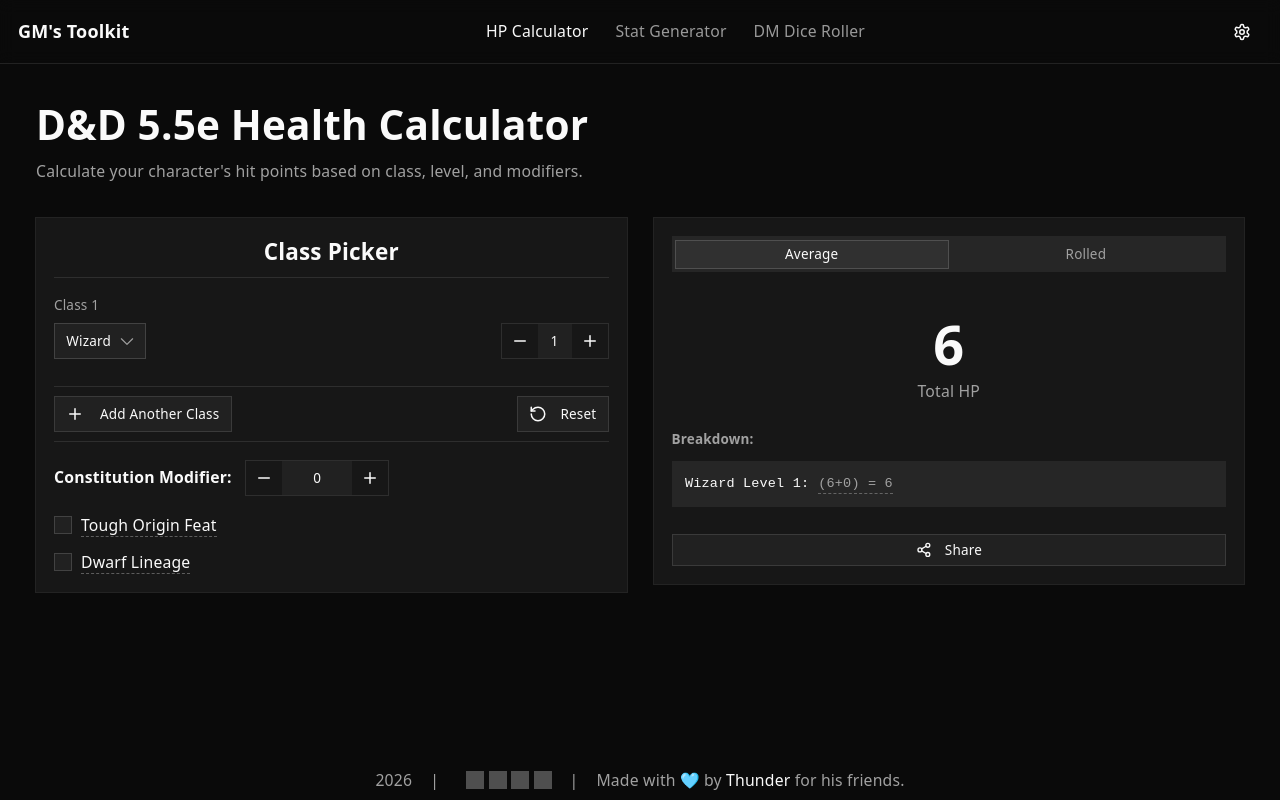
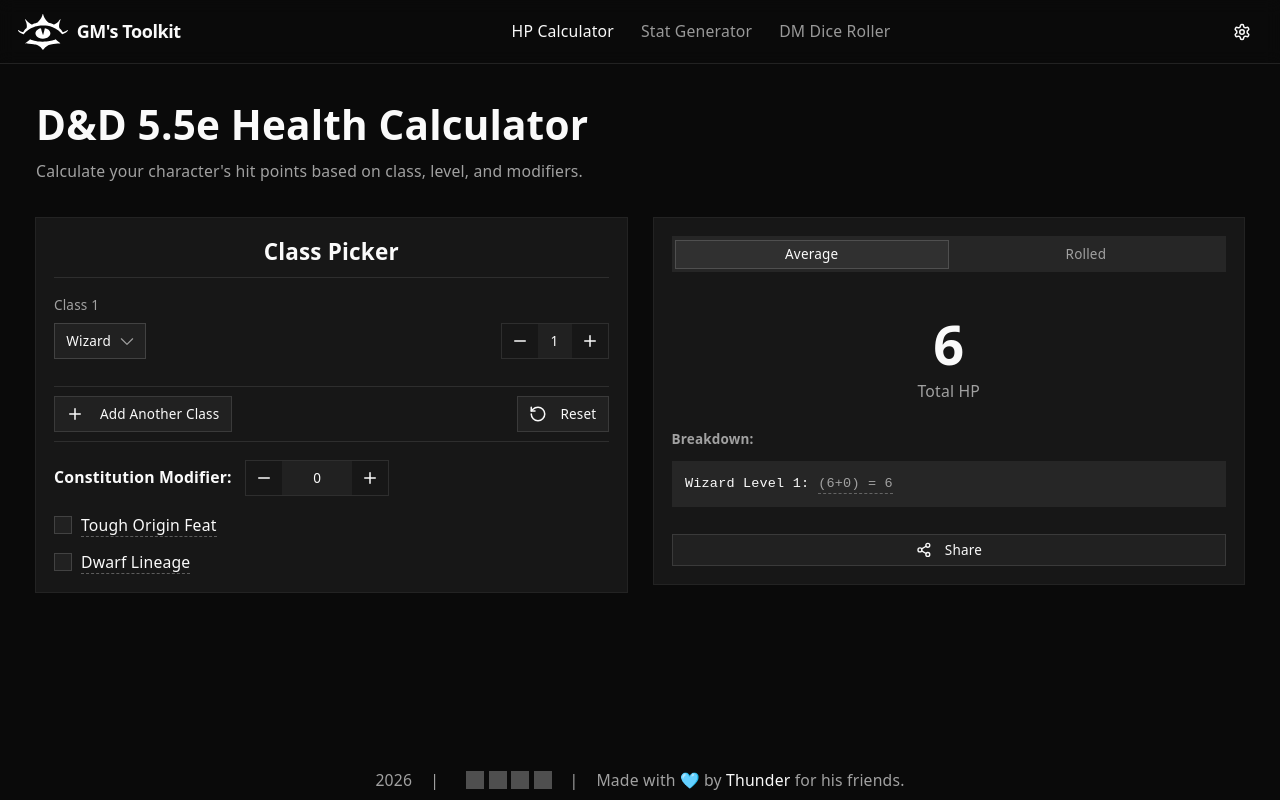
Before and after one commit to Kaizenn-Technologies/GMs-Toolkit, a React (Vite) app: page /hp-calculator in a window 1280 px wide. Built offline with nearby package versions, Linux system fonts and the light colour scheme; grey boxes are pictures that could not be loaded.

Commit message:
Branding

```diff
--- a/index.html
+++ b/index.html
@@ -3,7 +3,8 @@
 
 <head>
   <meta charset="UTF-8" />
-  <link rel="icon" type="image/svg+xml" href="/favicon.svg" />
+  <link rel="icon" type="image/svg+xml" href="/gm-toolkit-logo-black.svg" media="(prefers-color-scheme: light)" />
+  <link rel="icon" type="image/svg+xml" href="/gm-toolkit-logo-white.svg" media="(prefers-color-scheme: dark)" />
   <meta name="viewport" content="width=device-width, initial-scale=1.0" />
   <title>GM's Toolkit | For D&D, Pathfinder, Daggerheart</title>
 </head>
--- a/src/components/layout/Header.tsx
+++ b/src/components/layout/Header.tsx
@@ -8,15 +8,23 @@
 }
 
 export function Header({ activeTab, setActiveTab }: HeaderProps) {
-  const { openSettings } = useSettings();
+  const { settings, openSettings } = useSettings();
+  const isDarkMode = settings.sitewide.darkMode;
 
   return (
     <header className="sticky top-0 z-50 w-full border-b bg-background/95 backdrop-blur supports-[backdrop-filter]:bg-background/60">
       <nav className="flex items-center justify-between px-3 sm:px-4 h-12 sm:h-14 text-sm font-medium gap-2">
         {/* Left: Logo */}
-        <div className="font-bold shrink-0 text-sm sm:text-base">
-          <span className="hidden sm:inline">GM's Toolkit</span>
-          <span className="sm:hidden">GM's Toolkit</span>
+        <div className="flex items-center gap-2 shrink-0">
+          <img
+            src={isDarkMode ? "/gm-toolkit-logo-white.svg" : "/gm-toolkit-logo-black.svg"}
+            alt="GM's Toolkit Logo"
+            className="h-7 w-auto sm:h-8 transition-opacity hover:opacity-80 cursor-pointer"
+            onClick={() => setActiveTab("hp")}
+          />
+          <span className="font-bold text-sm sm:text-base hidden lg:inline tracking-tight">
+            GM's Toolkit
+          </span>
         </div>
 
         {/* Center: Tabs */}
```
Also changed, not shown: public/gm-toolkit-logo-black.svg (added), public/gm-toolkit-logo-white.svg (added).
